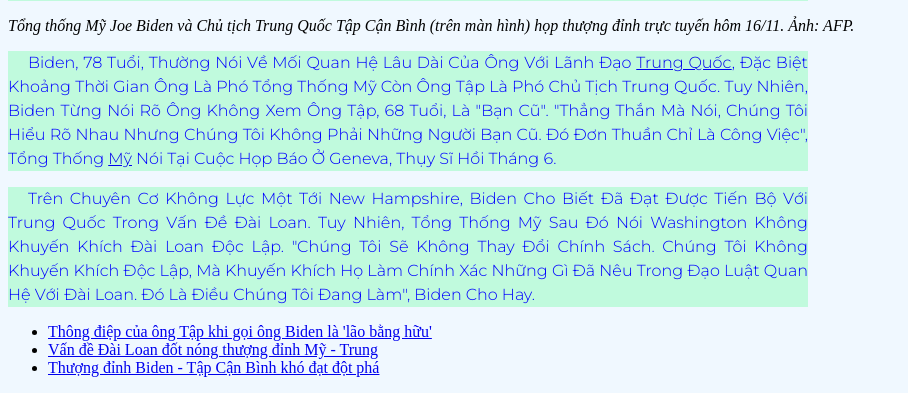
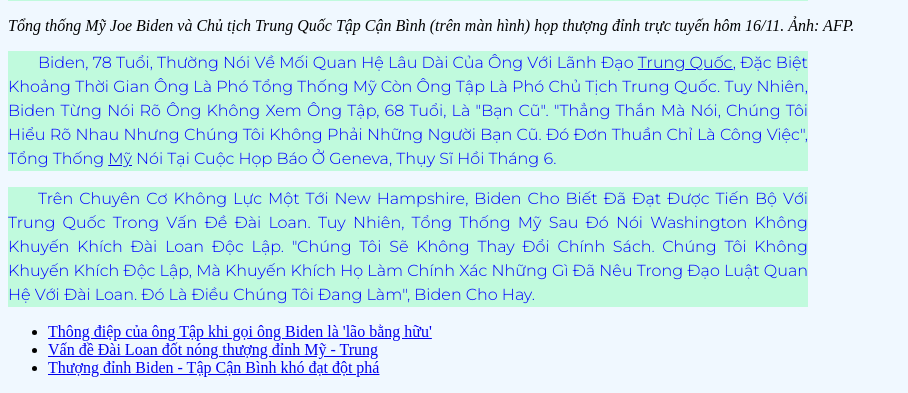
Before and after one commit to ShelbyKimball/Angular_Aptech, a PHP site: page / in a window 1280 px wide. Shown: the part 692-1085 px from the top of the page, without its empty margins (0-908 px from the left). Run offline with PHP 8.4, Linux system fonts and the light colour scheme.

Commit message:
up code html

```diff
--- a/css/demo2.css
+++ b/css/demo2.css
@@ -10,7 +10,7 @@ p{
     text-decoration: none;
     text-transform: capitalize;
     text-align: justify;
-    text-indent: 20px;
+    text-indent: 30px;
     width: 800px;
     background-color: rgba(0, 255, 85, 0.2);
 }
```
